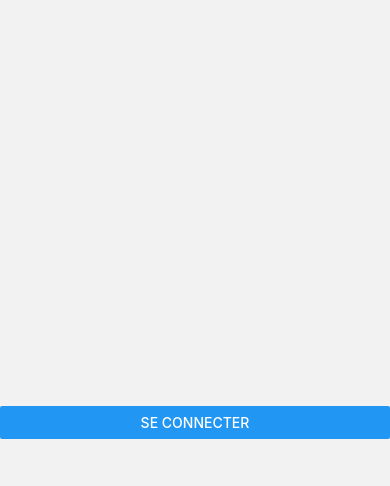
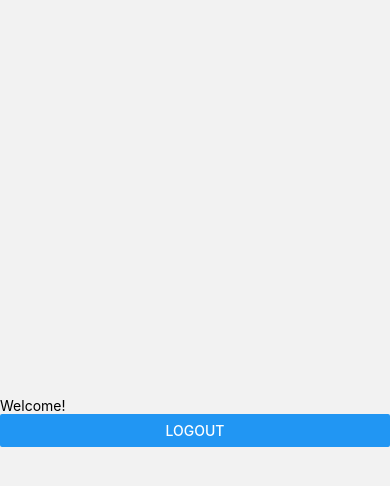
Before and after one commit to arnolanglade/test-todo-react-native, a React Native app: screen /Offline in a window 390 px wide. Both pictures are taken after a click on the button "SE CONNECTER". Shown: the top 486 px of the page. Built offline with nearby package versions, Linux system fonts and the light colour scheme.

Commit message:
refactor: introduce a very basic auth provider

```diff
--- a/src/App.tsx
+++ b/src/App.tsx
@@ -14,13 +14,13 @@ import { QueryClient, QueryClientProvider } from '@tanstack/react-query';
 import { container, ContainerContext } from './app/ContainerContext';
 import NavigatorStack from './app/NavigatorStack';
 import IntlProvider from './app/i18n/IntlProvider';
-import { containerAuth, AuthContext } from './app/context/AuthContext';
+import { AuthenticationProvider } from './app/context/AuthContext';
 
 const queryClient = new QueryClient();
 
 function App() {
   return (
-    <AuthContext.Provider value={containerAuth}>
+    <AuthenticationProvider>
       <ContainerContext.Provider value={container}>
         <IntlProvider>
           <QueryClientProvider client={queryClient}>
@@ -28,7 +28,7 @@ function App() {
           </QueryClientProvider>
         </IntlProvider>
       </ContainerContext.Provider>
-    </AuthContext.Provider>
+    </AuthenticationProvider>
   );
 }
 
--- a/src/app/NavigatorStack.tsx
+++ b/src/app/NavigatorStack.tsx
@@ -1,35 +1,14 @@
 import * as React from 'react';
-import { useState } from 'react';
 import { NavigationContainer } from '@react-navigation/native';
 import { createNativeStackNavigator } from '@react-navigation/native-stack';
-import { createBottomTabNavigator } from '@react-navigation/bottom-tabs';
-import TodoListScreen from '../view/screen/TodoListScreen';
-import TodoItemDetailScreen from '../view/screen/TodoItemDetailScreen';
 import { RootStackParamList } from './RootStackListType';
-import { useIntl } from './i18n/IntlProvider';
-import PinScreen from '../view/screen/PinScreen';
 import Offline from '../view/screen/OfflineScreen';
-import useAuthentication from '../usecase/useAuthentication';
+import Online from '../view/screen/OnlineScreen';
+import { useAuthentication } from './context/AuthContext';
 
 const Stack = createNativeStackNavigator<RootStackParamList>();
-const Tab = createBottomTabNavigator<RootStackParamList>();
 
-function AssigneeListScreen() {
-  return null;
-}
-
-function TabNavigator() {
-  const { translation } = useIntl();
-  return (
-    <Tab.Navigator screenOptions={{ headerShown: false }}>
-      <Tab.Screen name="Pin" options={{ tabBarLabel: 'Pin' }} component={PinScreen} />
-      <Tab.Screen name="TodoList" options={{ tabBarLabel: translation('todoListTitle') }} component={TodoListScreen} />
-      <Tab.Screen name="Assignee" options={{ tabBarLabel: translation('assigneeTitle') }} component={AssigneeListScreen} />
-    </Tab.Navigator>
-  );
-}
-
-function NavigatorStack() {
+export default function NavigatorStack() {
   const { isLoggedIn } = useAuthentication();
 
   return (
@@ -37,10 +16,7 @@ function NavigatorStack() {
       <Stack.Navigator>
         {isLoggedIn
           ? (
-            <>
-              <Stack.Screen name="Tab" component={TabNavigator} />
-              <Stack.Screen name="Item" component={TodoItemDetailScreen} />
-            </>
+            <Stack.Screen options={{ headerShown: false }} name="Online" component={Online} />
           )
           : (
             <Stack.Screen options={{ headerShown: false }} name="Offline" component={Offline} />
@@ -49,5 +25,3 @@ function NavigatorStack() {
     </NavigationContainer>
   );
 }
-
-export default NavigatorStack;
--- a/src/app/RootStackListType.ts
+++ b/src/app/RootStackListType.ts
@@ -1,8 +1,4 @@
 export type RootStackParamList = {
-  Pin: undefined,
-  Tab: undefined,
-  Item: { id: number };
-  TodoList: undefined;
-  Assignee: undefined;
+  Online: undefined;
   Offline: undefined;
 };
--- a/src/app/context/AuthContext.tsx
+++ b/src/app/context/AuthContext.tsx
@@ -1,9 +1,30 @@
-import { createContext } from 'react';
-import { isLogged } from '../../service/Auth';
+import React, {
+  createContext, ReactElement, useContext, useEffect, useState,
+} from 'react';
 
 export type AuthContainer = {
-  isLogged: () => boolean,
+  isLoggedIn: boolean,
+  login: () => void,
+  logout: () => void,
 };
 
-export const AuthContext = createContext<AuthContainer>({} as AuthContainer);
-export const containerAuth = { isLogged };
+const AuthContext = createContext<AuthContainer>({} as AuthContainer);
+
+export const useAuthentication = () => useContext(AuthContext);
+
+export function AuthenticationProvider({ children }: { children: ReactElement }) {
+  const [isLoggedIn, setIsLoggedIn] = useState<boolean>(false);
+
+  const login = () => {
+    setIsLoggedIn(true);
+  };
+  const logout = () => {
+    setIsLoggedIn(false);
+  };
+
+  useEffect(() => {
+    setIsLoggedIn(false);
+  }, []);
+
+  return <AuthContext.Provider value={{ isLoggedIn, login, logout }}>{children}</AuthContext.Provider>;
+}
--- a/src/usecase/useAuthentication.ts
+++ /dev/null
@@ -1,15 +0,0 @@
-import { useContext, useEffect, useState } from 'react';
-import { AuthContext } from '../app/context/AuthContext';
-
-export default function useAuthentication() {
-  const { isLogged } = useContext(AuthContext);
-  const [isLoggedIn, setIsLoggedIn] = useState<boolean>();
-
-  useEffect(() => {
-    setIsLoggedIn(isLogged());
-  }, []);
-
-  return {
-    isLoggedIn,
-  };
-}
--- a/src/view/screen/OfflineScreen.tsx
+++ b/src/view/screen/OfflineScreen.tsx
@@ -1,10 +1,21 @@
 import { Button, View } from 'react-native';
 import * as React from 'react';
+import { NativeStackScreenProps } from '@react-navigation/native-stack';
+import { RootStackParamList } from '../../app/RootStackListType';
+import { useAuthentication } from '../../app/context/AuthContext';
 
-export default function Offline() {
+export default function Offline({ navigation }: NativeStackScreenProps<RootStackParamList, 'Offline'>) {
+  const { login } = useAuthentication();
+
   return (
     <View style={[{ height: '100%', width: '100%', justifyContent: 'center' }]}>
-      <Button title="Se connecter" />
+      <Button
+        title="Se connecter"
+        onPress={() => {
+          login();
+          navigation.navigate('Online');
+        }}
+      />
     </View>
   );
 }
--- a/src/view/screen/OnlineScreen.tsx
+++ b/src/view/screen/OnlineScreen.tsx
@@ -1,10 +1,24 @@
-import { Text, View } from 'react-native';
+import {
+  Button, Text, View,
+} from 'react-native';
 import * as React from 'react';
+import { NativeStackScreenProps } from '@react-navigation/native-stack';
+import { useAuthentication } from '../../app/context/AuthContext';
+import { RootStackParamList } from '../../app/RootStackListType';
 
-export default function Online() {
+export default function Online({ navigation }: NativeStackScreenProps<RootStackParamList, 'Online'>) {
+  const { logout } = useAuthentication();
+
   return (
     <View style={[{ height: '100%', width: '100%', justifyContent: 'center' }]}>
       <Text>Welcome!</Text>
+      <Button
+        title="logout"
+        onPress={() => {
+          logout();
+          navigation.navigate('Offline');
+        }}
+      />
     </View>
   );
 }
```
